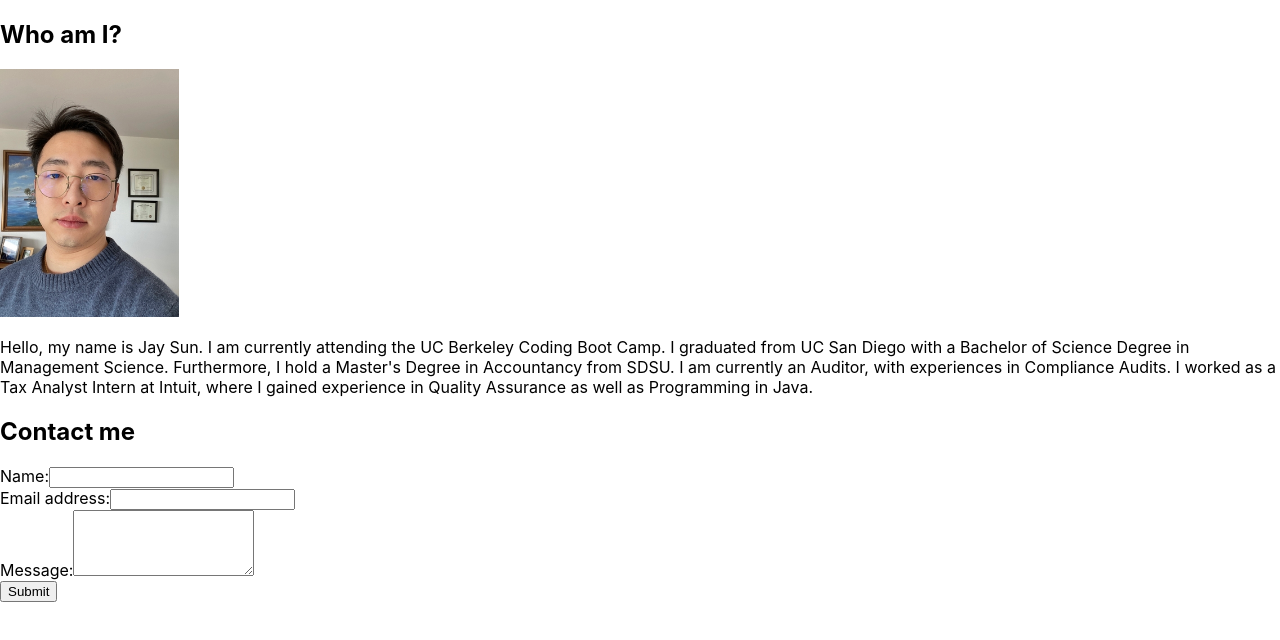
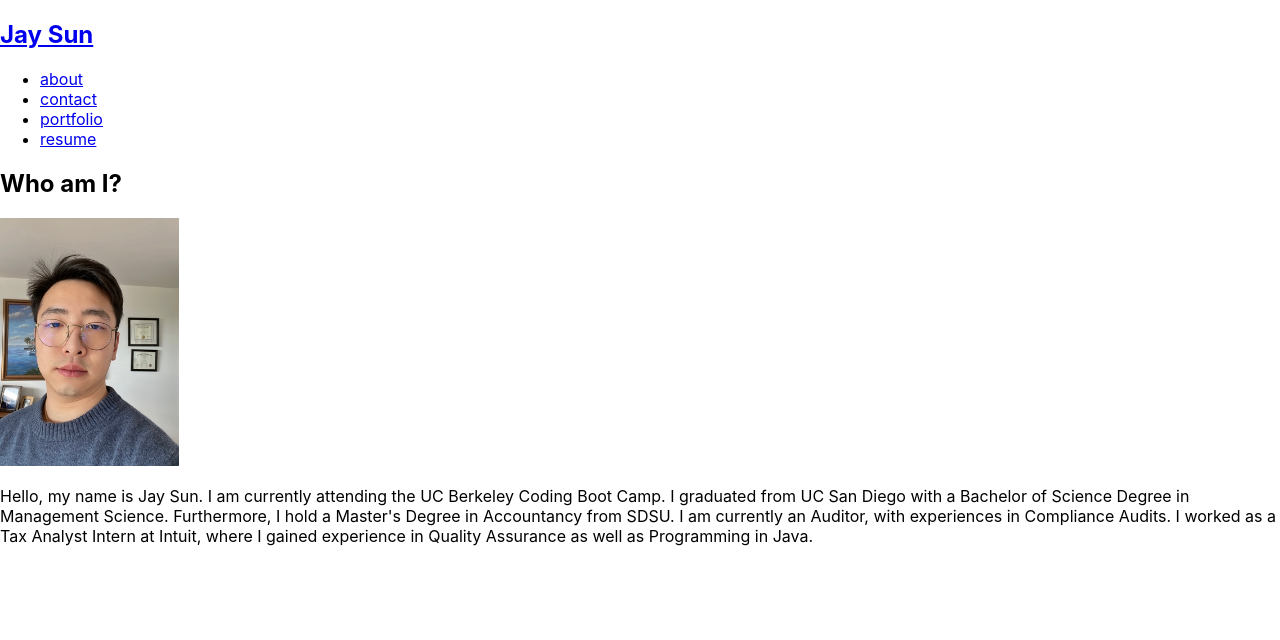
Before and after one commit to jsun994/react-portfolio-js, a React (Create React App) app: page / in a window 1280 px wide. Shown: the top 640 px of the page. Built offline with nearby package versions, Linux system fonts and the light colour scheme.

Commit message:
contact form

```diff
--- a/src/App.js
+++ b/src/App.js
@@ -1,12 +1,28 @@
+import React, { useState } from 'react';
+import Nav from './components/Nav.js';
 import About from './components/About.js';
-import Contact from './components/Contact.js';
+import ContactForm from './components/Contact.js';
 
 function App() {
+  const [contactSelected, setContactSelected] = useState(false);
+
   return (
     <div className="App">
-      <header className="App-header"></header>
-      <About></About>
-      <Contact></Contact>
+
+      <Nav
+        contactSelected={contactSelected}
+        setContactSelected={setContactSelected}
+      ></Nav>
+
+      <main>
+      {!contactSelected ? (
+          <>
+            <About></About>
+          </>
+        ) : (
+          <ContactForm></ContactForm>
+        )}
+      </main>
     </div>
   );
 }
--- a/src/components/About.js
+++ b/src/components/About.js
@@ -3,7 +3,7 @@ import coverImage from '../assets/photo.jpg';
 
 function About() {
   return (
-    <section className="section">
+    <section className="abSec">
       <h1 id="about">Who am I?</h1>
       <img src={coverImage} className="img" style={{ width: "14%" }} alt="cover" />
       <div className="info">
--- /dev/null
+++ b/src/components/Nav.js
@@ -0,0 +1,50 @@
+import React from 'react';
+
+function Nav (props) {
+    const {
+        contactSelected,
+        setContactSelected
+    } = props;
+
+    return (
+        <header>
+            <h2>
+                <a href="/">
+                Jay Sun
+                </a>
+            </h2>
+
+            <nav>
+                <ul className="flex-row">
+                    <li className="mx-2">
+                        <a href="#about" onClick={() => setContactSelected(false)}>
+                            about
+                        </a>
+                    </li>
+
+                    <li className={`mx-2 ${contactSelected}`}>
+                        <span onClick={() => setContactSelected(true)}>
+                            <a href="#contact">
+                                contact
+                            </a>
+                        </span>
+                    </li>
+
+                    <li>
+                        <a href="#portfolio">
+                            portfolio
+                        </a>
+                    </li>
+
+                    <li>
+                        <a href="#resume">
+                            resume
+                        </a>
+                    </li>
+                </ul>
+            </nav>
+        </header>
+    );
+}
+
+export default Nav;
```
